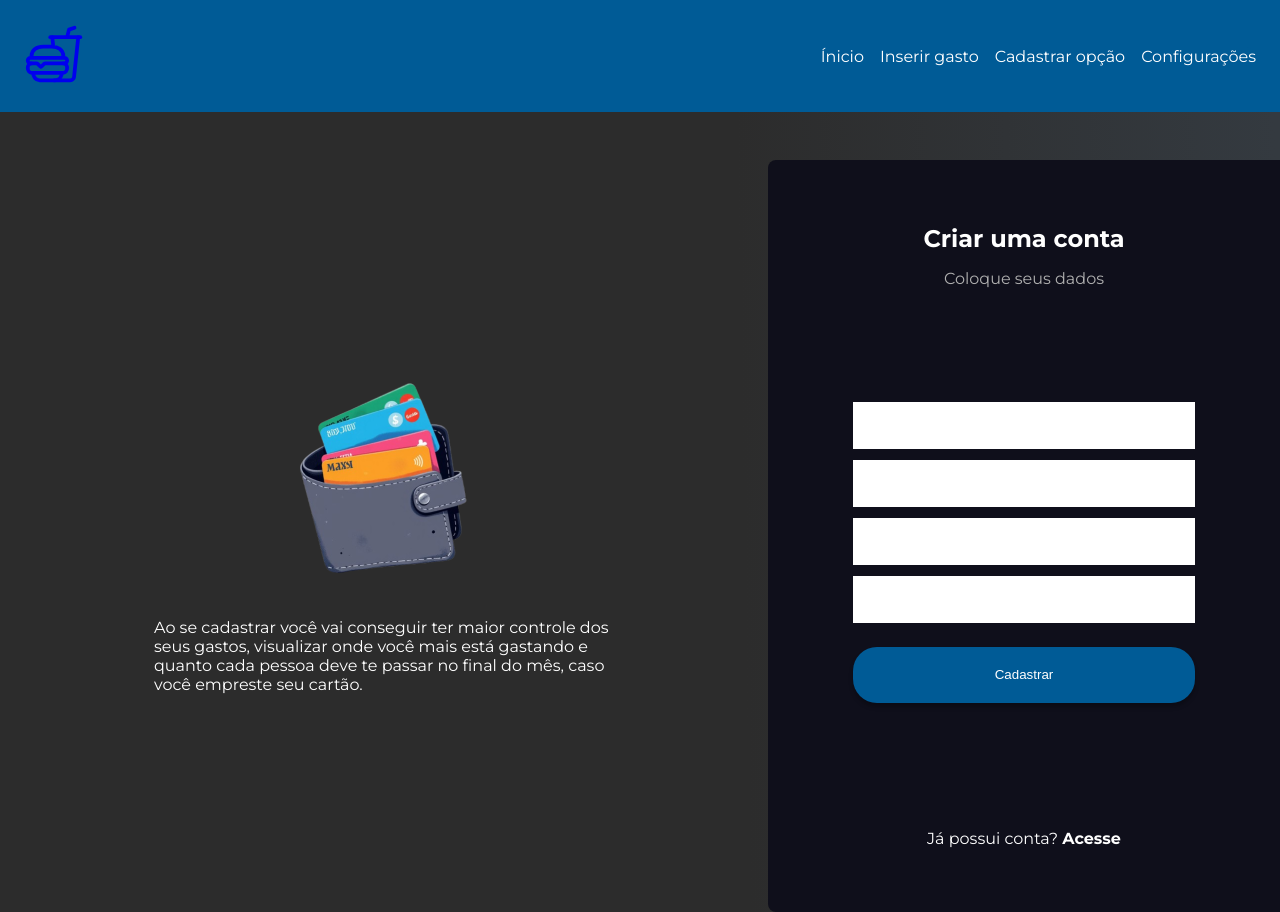
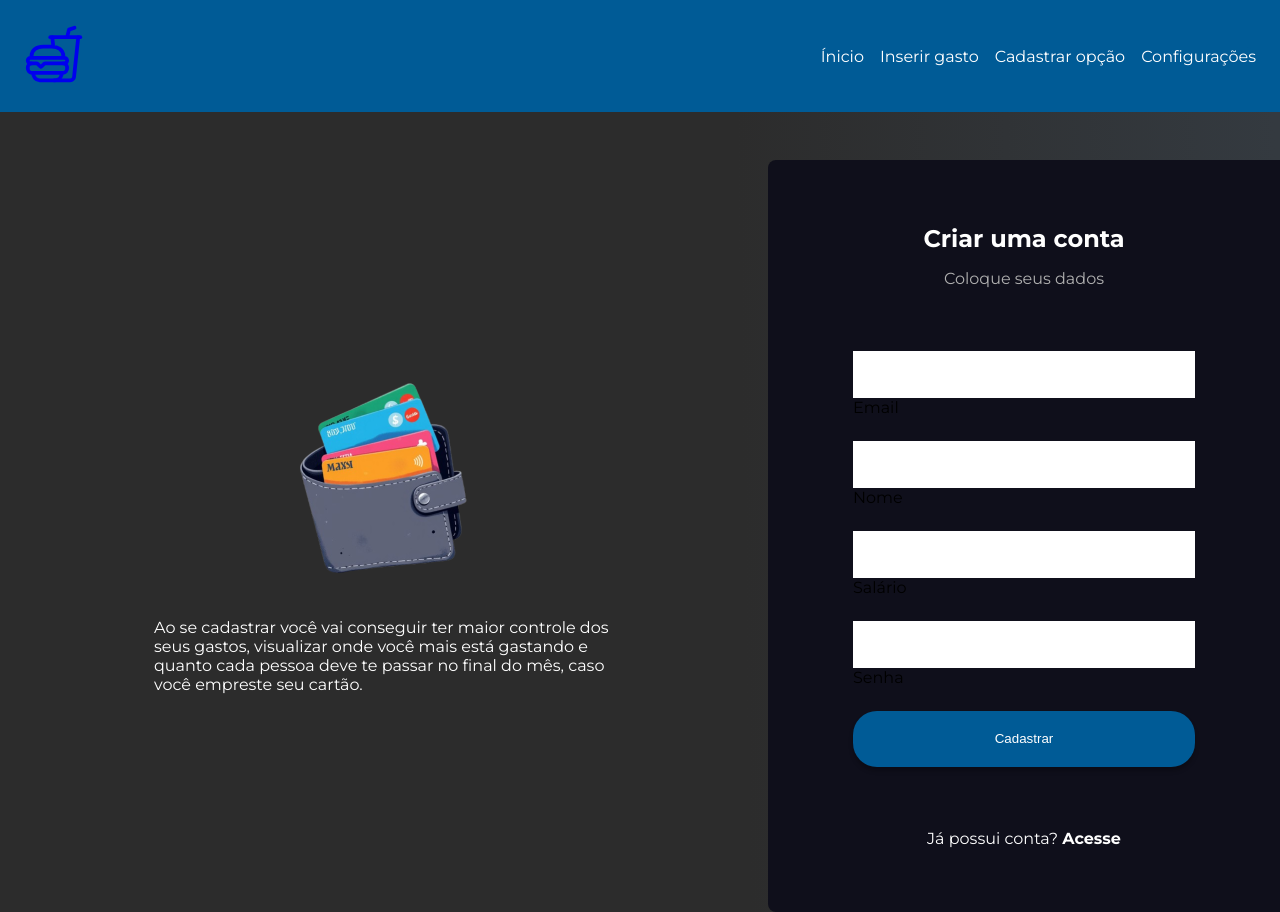
Before and after one commit to nerylucastoledo/controla-gastos-front, a Next.js app: page /register in a window 1280 px wide. Built offline with nearby package versions, Linux system fonts and the light colour scheme.

Commit message:
remove unnecessary style

```diff
--- a/app/styles/pages/login.module.scss
+++ b/app/styles/pages/login.module.scss
@@ -63,28 +63,6 @@
 				flex: 1;
 				gap: 24px;
 				margin: 48px auto;
-
-				> div {
-					display: flex;
-					flex-direction: column;
-
-					label {
-						display: block;
-						color: #fff;
-						order: 0;
-					}
-
-					input + label, input:focus-visible + label {
-						margin-bottom: 0;
-						color: #fff;
-						transition: 0.3s;
-					}
-
-					input:placeholder-shown + label {
-						margin-bottom: -32px;
-						color: #B0B0B0;
-					}
-				}
 			}
 
 			&_new {
```
